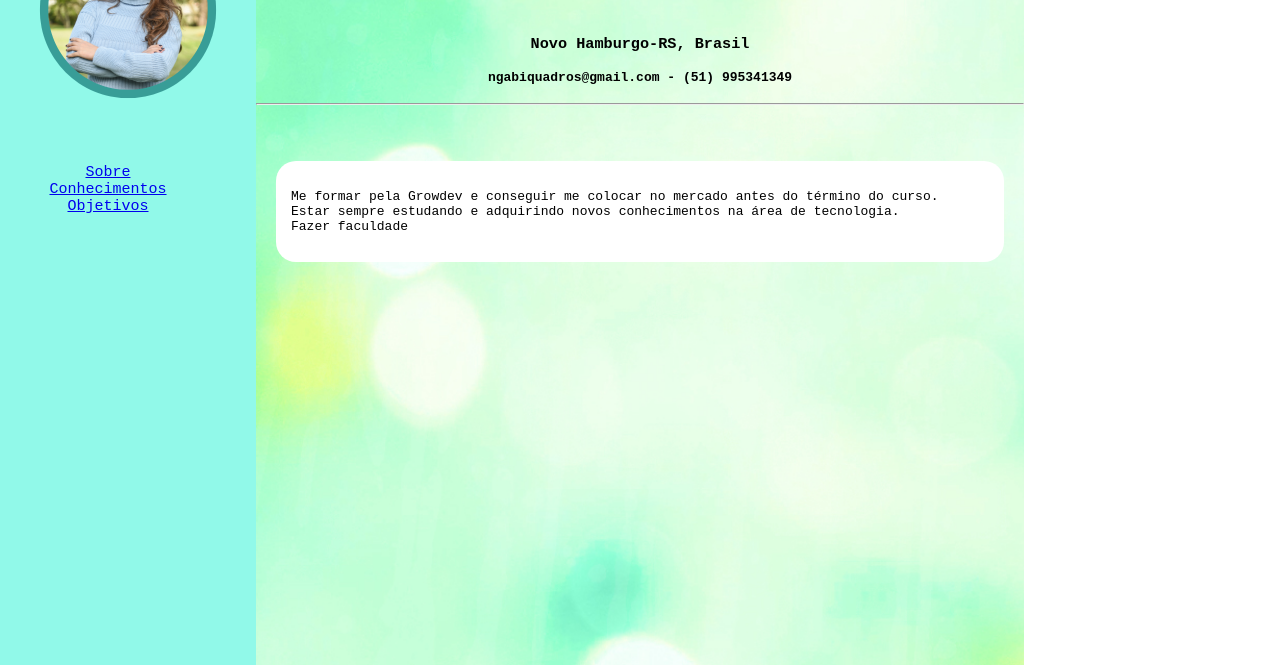
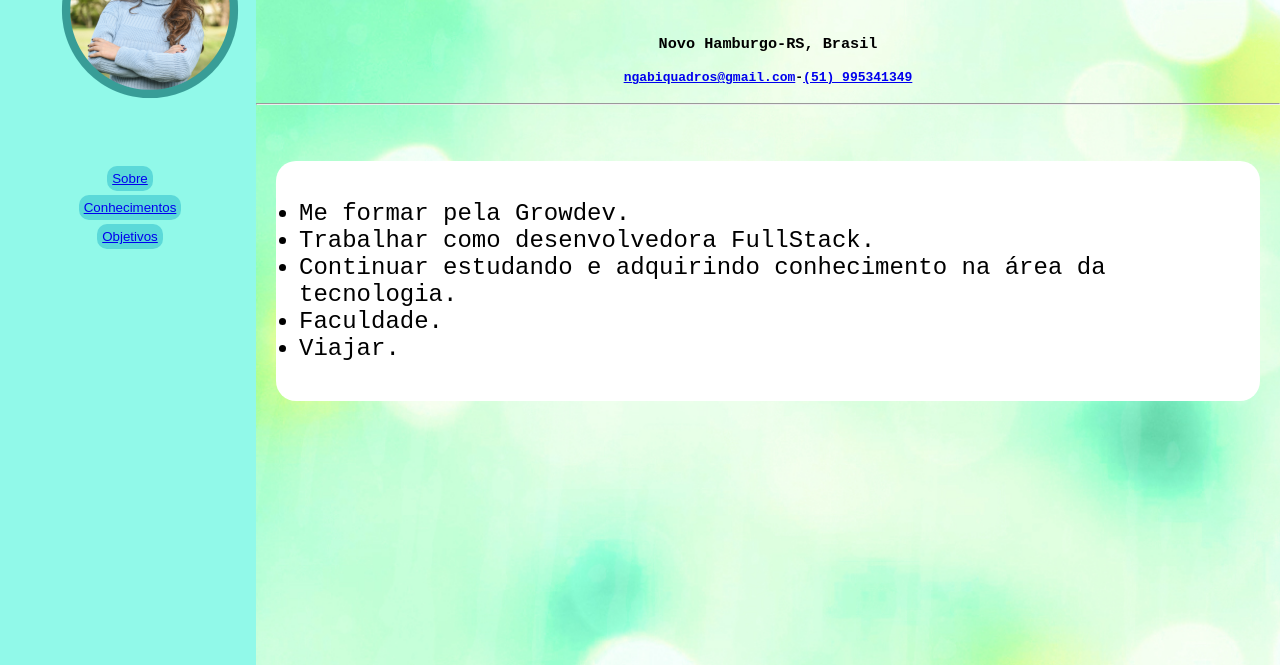
Before and after one commit to GabiQuadros/FrontEnd-I, a plain HTML site: page Objetivos.html in a window 1280 px wide. Shown: the part 135-800 px from the top of the page. Drawn offline with Linux system fonts and the light colour scheme.

Commit message:
Atualização

```diff
--- a/Objetivos.html
+++ b/Objetivos.html
@@ -12,9 +12,9 @@
       <img src="./images/fotoperfil.png" alt="foto de perfil" width="50px" />
       <nav>
         <ul class="links-style">
-          <li><a href="Sobre.html">Sobre</a></li>
-          <li><a href="Conhecimentos.html">Conhecimentos</a></li>
-          <li><a href="Objetivos">Objetivos</a></li>
+          <li><button id="btn"><a href="Sobre.html">Sobre</a></button></li>
+          <li><button id="btn"><a href="Conhecimentos.html">Conhecimentos</a></button></li>
+          <li><button id="btn"><a href="Objetivos.html">Objetivos</a></button></li>
         </ul>
       </nav>
     </section>
@@ -25,18 +25,19 @@
         <br>
         <h1>Nair Gabriela Quadros</h1>
         <h3>Novo Hamburgo-RS, Brasil</h3>
-        <h4>ngabiquadros@gmail.com - (51) 995341349</h4>
+        <h4><a href="mailto:ngabiquadros@gmail.com">ngabiquadros@gmail.com</a>-<a href="tel:">(51) 995341349</a> </h4>
       </div>
       <hr />
       <br />
       <br />
       <div class="White-background">
-        <p class="list">
-          Me formar pela Growdev e conseguir me colocar no mercado antes do término do curso. <br>
-          Estar sempre estudando e adquirindo novos conhecimentos na área de tecnologia. <br>
-          Fazer faculdade
-
-        </p>
+        <ul class="list">
+          <li>Me formar pela Growdev.</li>
+          <li>Trabalhar como desenvolvedora FullStack.</li>
+          <li>Continuar estudando e adquirindo conhecimento na área da tecnologia.</li>
+          <li>Faculdade.</li>
+          <li>Viajar.</li>
+        </ul>
       </div>
   </body>
 </html>
--- a/style.css
+++ b/style.css
@@ -17,8 +17,9 @@ h1 {
 
 #lado1 {
   background-color: rgb(145, 249, 233);
-  width: 20%;
-  height: 800px;
+  width: 20vw;
+  height: 100%;
+  min-width: 300px;
   text-align: center;
   display: inline-block;
   position: absolute;
@@ -27,8 +28,8 @@ h1 {
 
 #sobre-lado2 {
   display: inline-block;
-  width: 60%;
-  height: 800px;
+  width: 80vw;
+  height: 100%;
   text-align: center;
   background: url(./images/1.jpg) no-repeat left top;
   background-size: cover;
@@ -61,6 +62,7 @@ h1 {
 
 .list {
   text-align: left;
+  font-size: 24px;
 }
 
 ul {
@@ -71,3 +73,12 @@ ul {
 .flex-container {
   display: flex;
 }
+
+#btn {
+  background-color: rgb(91, 217, 217);
+  color: black;
+  border: none;
+  border-radius: 10px;
+  padding: 5px;
+  margin: 2px;
+}
```
Also changed, not shown: Conhecimentos.html (+17 -4 lines), Sobre.html (+7 -7 lines), Assets/LEMONMILK-Medium.otf (deleted), Assets/LEMONMILK-RegularItalic.otf (deleted), 1 other file.
